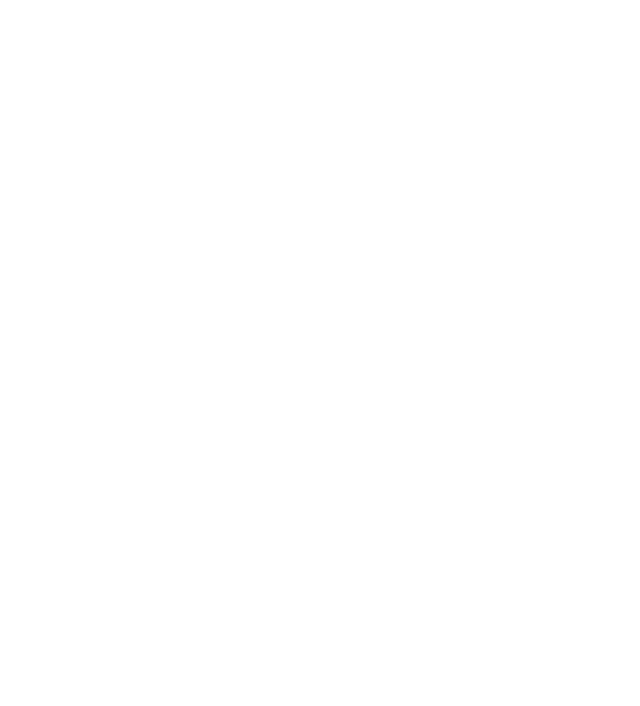
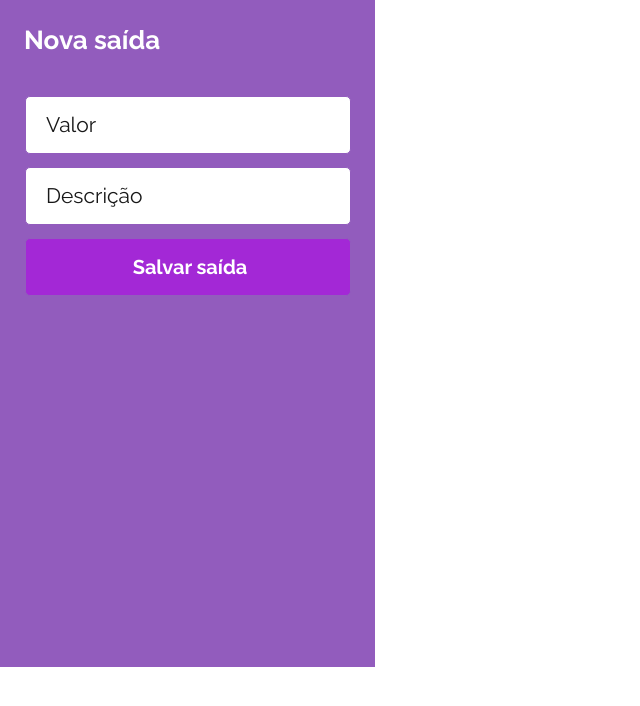
Before and after one commit to kaienamartins/projeto14-mywallet-front, a React (Create React App) app: page /nova-saida in a window 1280 px wide. Before the commit this address had no page. Shown: the top 706 px of the page, without its empty margins (0-640 px from the left). Built offline with nearby package versions, Linux system fonts and the light colour scheme; a web font is replaced by a local one.

Commit message:
create new withdraw route

```diff
--- a/src/App.js
+++ b/src/App.js
@@ -4,6 +4,7 @@
 import Cadastro from "./components/Cadastro";
 import Home from "./components/Home";
 import NovaEntrada from "./components/NovaEntrada";
+import NovaSaida from "./components/NovaSaida";
 
 export default function App() {
   return (
@@ -14,6 +15,7 @@
         <Route path="/cadastro" element={<Cadastro/>}/>
         <Route path="/home" element={<Home/>}/>
         <Route path="/nova-entrada" element={<NovaEntrada/>}/>
+        <Route path="/nova-saida" element={<NovaSaida/>}/>
       </Routes>
     </BrowserRouter>
   );
--- /dev/null
+++ b/src/components/NovaSaida.js
@@ -0,0 +1,72 @@
+import styled from "styled-components";
+
+
+export default function NovaEntrada(){
+  return (
+    <Wrapper>
+      <Title>Nova saída</Title>
+      <InputArea>
+        <input type="number" name="valor" placeholder="Valor"/>
+        <input type="text" name="descrição" placeholder="Descrição"/>
+        <button>Salvar saída</button>
+      </InputArea>
+    </Wrapper>
+  );
+}
+
+const Wrapper = styled.div `
+  width: 375px;
+  height: 667px;
+  background-color: #925cbd;
+  display: flex;
+`
+
+const Title = styled.h1`
+  position: absolute;
+  left: 24px;
+  top: 25px;
+  color: #fff;
+  font-family: "Raleway";
+  font-style: normal;
+  font-weight: 700;
+  font-size: 26px;
+  line-height: 31px;
+`;
+
+const InputArea = styled.div `
+  display: flex;
+  flex-direction: column;
+  position: relative;
+  left: 25px;
+  top: 96px;
+
+  input, button {
+    margin-bottom: 13px;
+    width: 326px;
+    height: 58px;
+    font-family: "Raleway", sans-serif;
+    border-radius: 5px;
+    border: 1px solid #925cbd;
+    font-weight: 400;
+    color: #101010;
+    font-size: 20px;
+    padding-left: 10px;
+    box-sizing: border-box;
+  }
+
+  button{
+    background-color: #A328D6;
+    color: #fff;
+    font-weight: 700;
+  }
+
+  input::placeholder {
+    color: #181818;
+    font-size: 21px;
+    padding: 10px;
+  }
+
+  input::focus {
+    border: none;
+  }
+`
```
